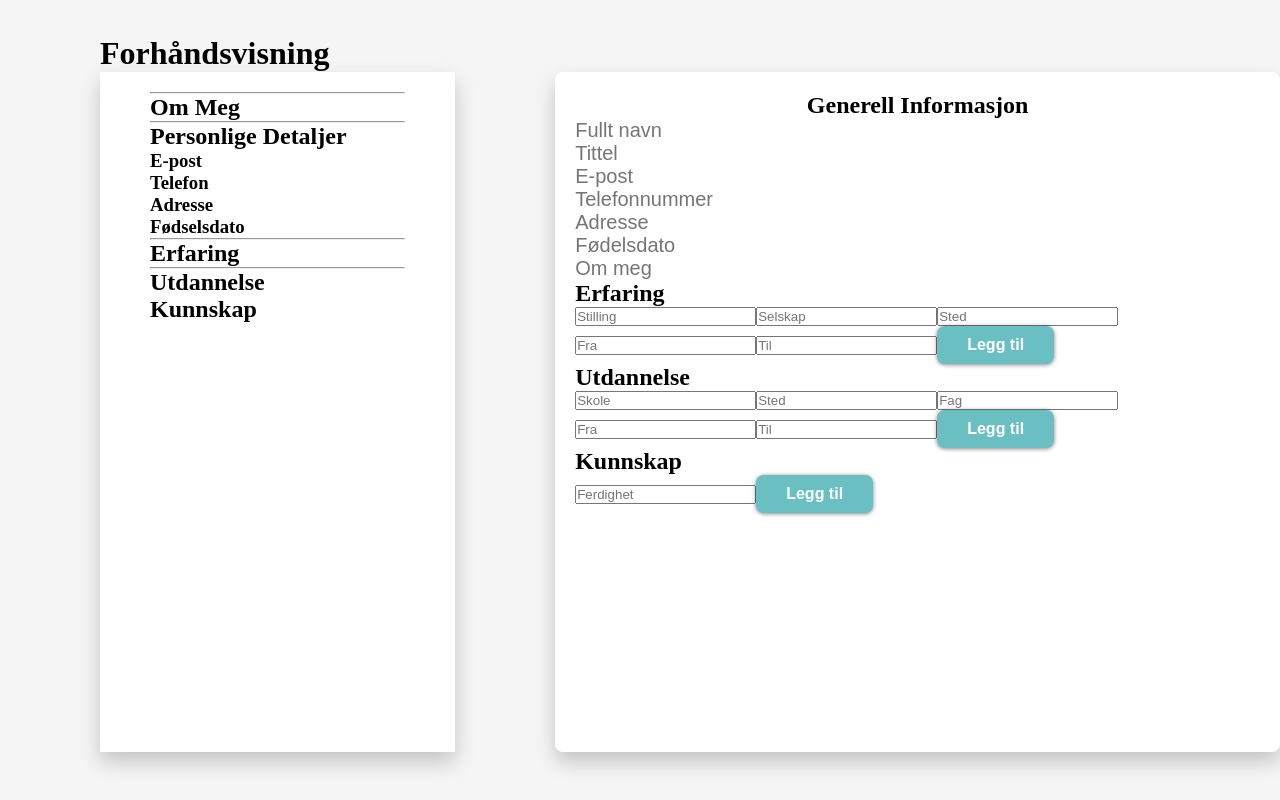
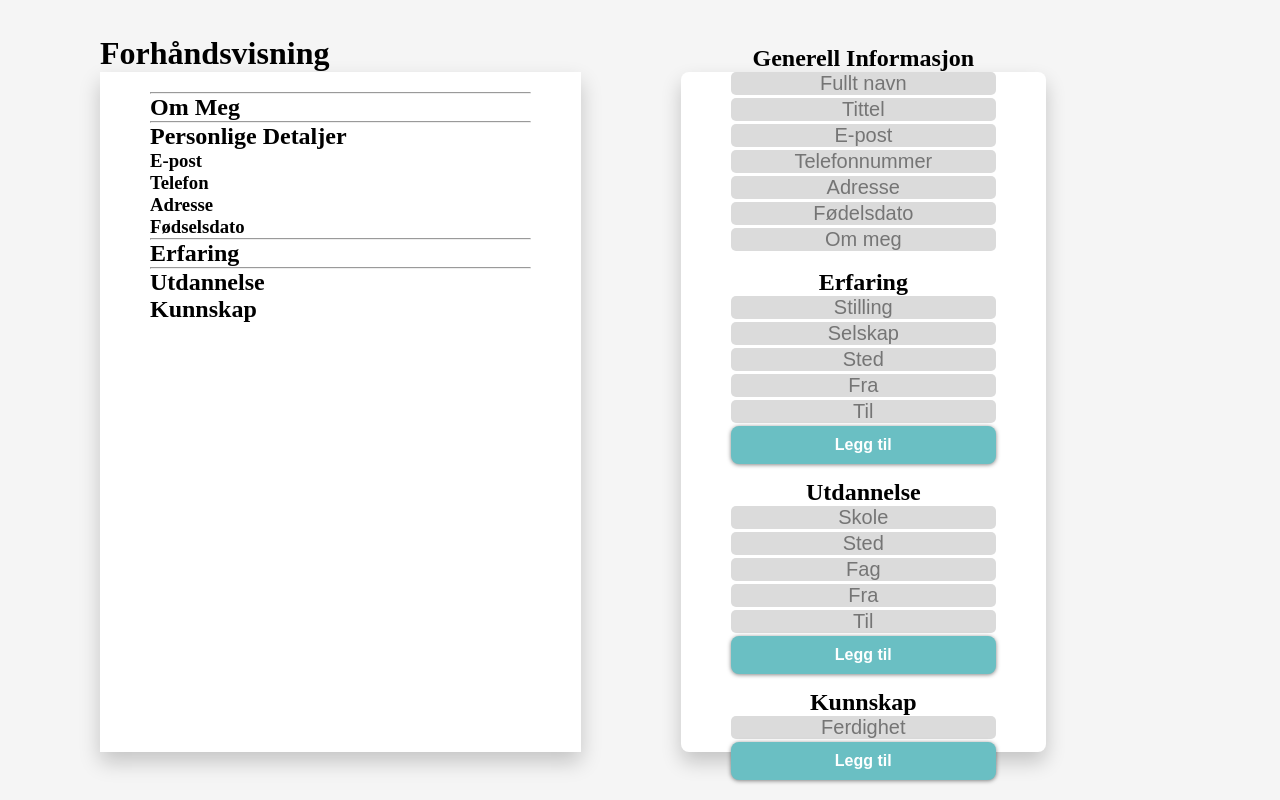
Before and after one commit to nwnordahl/cv-creator, a React (Create React App) app: page / in a window 1280 px wide. Built offline with nearby package versions, Linux system fonts and the light colour scheme.

Commit message:
Form styling

```diff
--- a/src/App.js
+++ b/src/App.js
@@ -344,8 +344,11 @@
               />
             </div>
 
-            <h2>Erfaring</h2>
-            <form onSubmit={(e) => this.handleSubmitExperience(e)}>
+            <form
+              className="experience"
+              onSubmit={(e) => this.handleSubmitExperience(e)}
+            >
+              <h2>Erfaring</h2>
               <input
                 value={experience.position}
                 placeholder="Stilling"
@@ -384,8 +387,11 @@
               <button type="submit">Legg til</button>
             </form>
 
-            <h2>Utdannelse</h2>
-            <form onSubmit={(e) => this.handleSubmitEducation(e)}>
+            <form
+              className="education"
+              onSubmit={(e) => this.handleSubmitEducation(e)}
+            >
+              <h2>Utdannelse</h2>
               <input
                 value={education.school}
                 placeholder="Skole"
@@ -424,8 +430,11 @@
               <button type="submit">Legg til</button>
             </form>
 
-            <h2>Kunnskap</h2>
-            <form onSubmit={(e) => this.handleSubmitKnowledge(e)}>
+            <form
+              className="knowledge"
+              onSubmit={(e) => this.handleSubmitKnowledge(e)}
+            >
+              <h2>Kunnskap</h2>
               <input
                 value={knowledge.skill}
                 placeholder="Ferdighet"
--- a/src/styles/index.css
+++ b/src/styles/index.css
@@ -25,25 +25,40 @@
 .form {
   height: 85vh;
   border-radius: 8px;
-  padding: 20px;
+  padding: 20px 50px;
   background-color: white;
   display: flex;
   flex-direction: column;
+  justify-content: center;
+  gap: 15px;
   box-shadow: rgba(0, 0, 0, 0.2) 0px 10px 20px 0px;
 }
 
-.form .personal-information {
+.form .personal-information,
+.form .experience,
+.form .education,
+.form .knowledge {
   display: flex;
   flex-direction: column;
   text-align: center;
 }
 
-.form .personal-information input {
+.form .personal-information input,
+.form .experience input,
+.form .education input,
+.form .knowledge input {
   font-size: 20px;
   border: 0;
+  border-radius: 5px;
+  background-color: rgb(219, 219, 219);
+  text-align: center;
+  margin-bottom: 3px;
 }
 
-.form .personal-information input:focus {
+.form .personal-information input:focus,
+.form .experience input:focus,
+.form .education input:focus,
+.form .knowledge input:focus {
   outline: none;
 }
 
```
